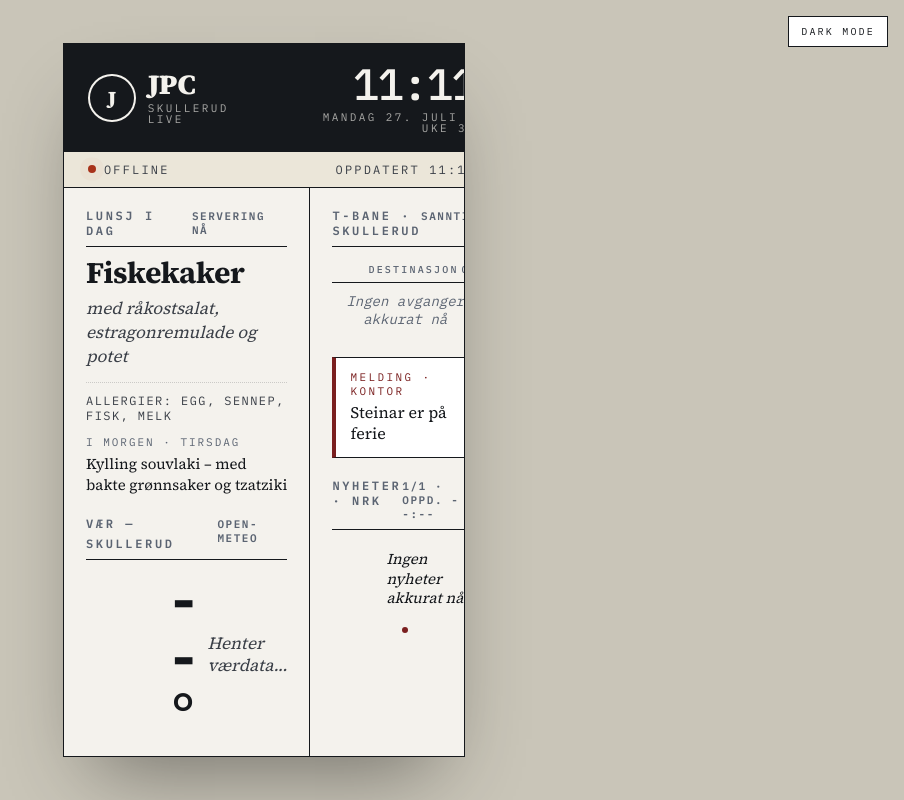
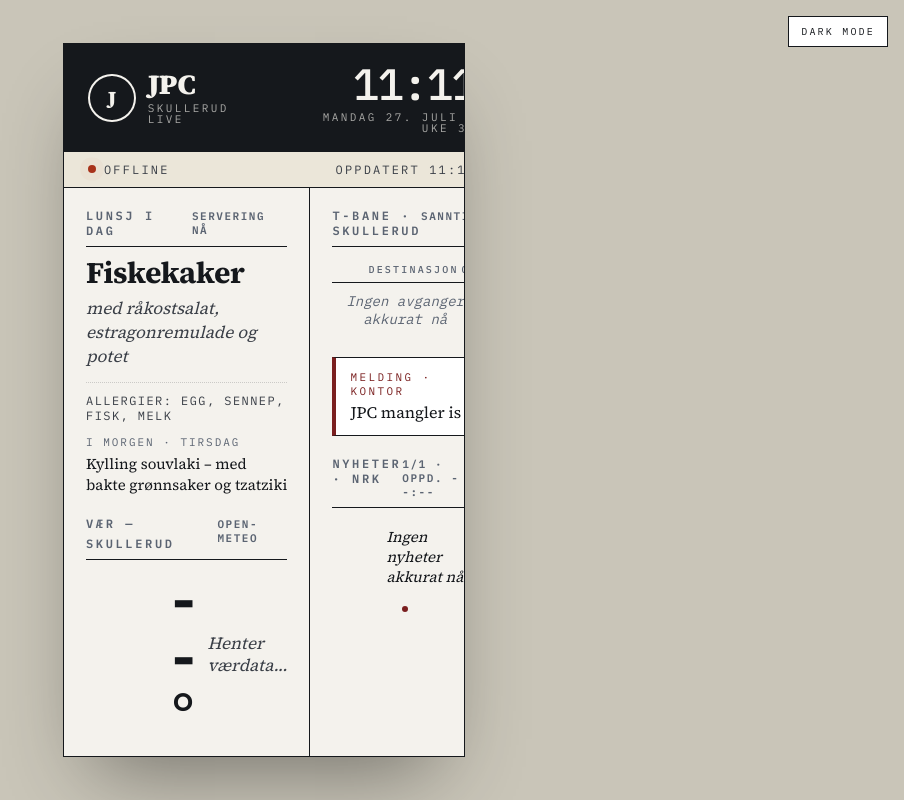
Before and after one commit to KrakenSaten/jpc-infoskjerm, a plain HTML site: page index.html in a window 1280 px wide. Shown: the whole page, without its empty margins (376-1280 px from the left). Drawn offline with Linux system fonts and the light colour scheme; no server answers.

Commit message:
Oppdater kontorbeskjed: JPC mangler is

```diff
--- a/index.html
+++ b/index.html
@@ -135,7 +135,7 @@
 
         <div class="notice" id="notice">
           <div class="tag" id="notice-tag">Melding · kontor</div>
-          <div class="msg" id="notice-msg">Steinar er på ferie</div>
+          <div class="msg" id="notice-msg">JPC mangler is</div>
         </div>
 
         <div class="card news" id="news-card">
```
